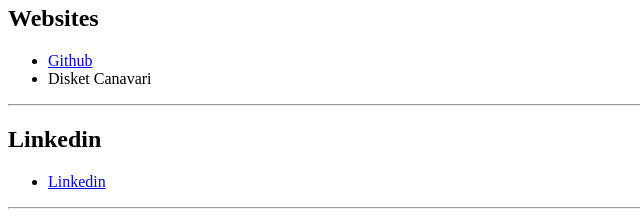
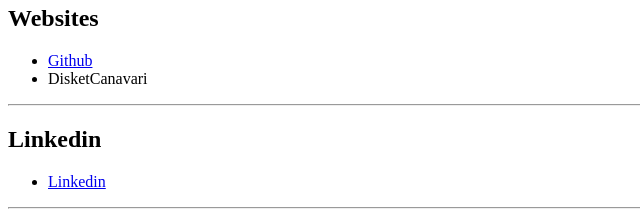
Before and after one commit to umutcansahin/my-resume, a plain HTML site: page index.html in a window 1280 px wide. Shown: the part 1533-1755 px from the top of the page, 0-640 px from the left. Drawn offline with Linux system fonts and the light colour scheme.

Commit message:
Update index.html

```diff
--- a/index.html
+++ b/index.html
@@ -96,7 +96,7 @@
     <h2>Websites</h2>
     <ul>
         <li><a href="https://github.com/umutcansahin" target="_blank">Github</a></li>
-        <li><a href="https://www.disketcanavari.com/" target="_blank"></a>Disket Canavari</li>
+        <li><a href="https://www.disketcanavari.com/" target="_blank"></a>DisketCanavari</li>
     </ul>
     <hr>
     <h2>Linkedin</h2>
```
